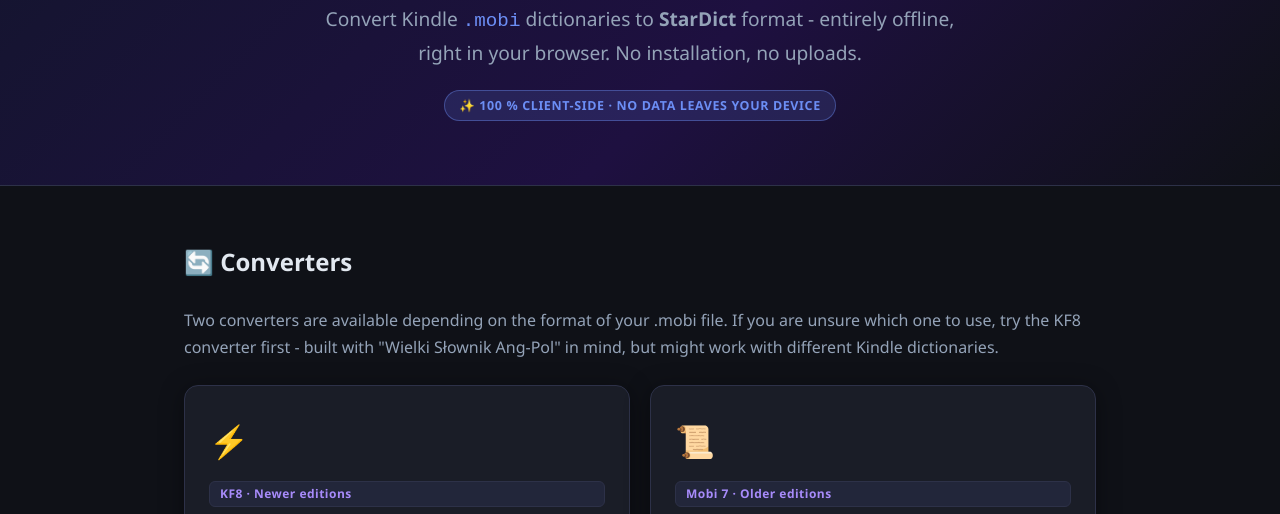
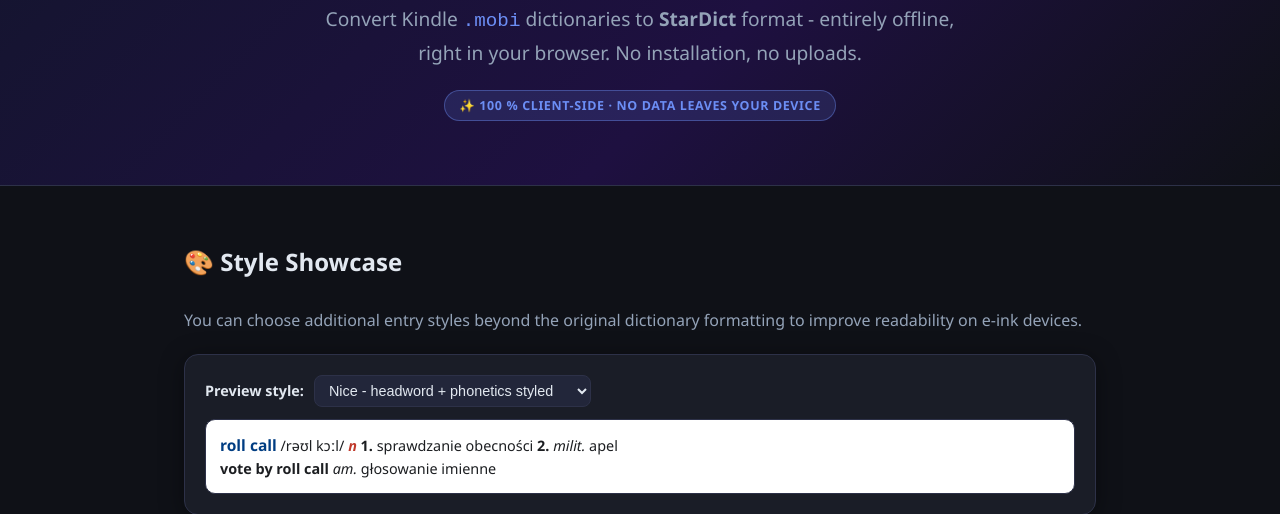
Before and after one commit to Random90/mobiDictToStarDictConverter, a plain HTML site: page index.html in a window 1280 px wide. Shown: the part 286-800 px from the top of the page. Drawn offline with Linux system fonts and the light colour scheme.

Commit message:
improved main page

```diff
--- a/index.html
+++ b/index.html
@@ -109,7 +109,7 @@
       gap: 10px;
     }
 
-    p { color: var(--muted); margin-bottom: 12px; }
+    p:not(.thm-preview) { color: var(--muted); margin-bottom: 12px; }
     p:last-child { margin-bottom: 0; }
 
     /* ── CARDS ── */
@@ -199,6 +199,46 @@
       grid-template-columns: repeat(auto-fit, minmax(220px, 1fr));
       gap: 16px;
     }
+
+    /* ── THEME SHOWCASE ── */
+    .theme-showcase {
+      background: var(--surface);
+      border: 1px solid var(--border);
+      border-radius: var(--radius);
+      padding: 20px;
+      box-shadow: var(--shadow);
+      margin-top: 20px;
+    }
+    .theme-controls {
+      display: flex;
+      align-items: center;
+      gap: 10px;
+      flex-wrap: wrap;
+      margin-bottom: 12px;
+    }
+    .theme-controls label {
+      font-size: 0.9rem;
+      font-weight: 600;
+      color: var(--text);
+    }
+    .theme-controls select {
+      padding: 6px 10px;
+      border-radius: 8px;
+      border: 1px solid var(--border);
+      background: var(--surface2);
+      color: var(--text);
+      font-size: 0.9rem;
+    }
+    .theme-preview {
+      border: 1px solid var(--border);
+      border-radius: 10px;
+      padding: 14px;
+      background: #fff;
+      color: #1c1e21;
+      min-height: 72px;
+      font-size: 0.9rem;
+      line-height: 1.5;
+    }
     .tool-card {
       background: var(--surface);
       border: 1px solid var(--border);
@@ -271,6 +311,23 @@
 </header>
 
 <main class="container">
+
+  <!-- THEME SHOWCASE -->
+  <section>
+    <h2 data-i18n="theme.heading"></h2>
+    <p data-i18n="theme.desc"></p>
+    <div class="theme-showcase">
+      <div class="theme-controls">
+        <label for="themeStyleSelect" data-i18n="theme.label"></label>
+        <select id="themeStyleSelect">
+          <option value="clean" data-i18n="theme.clean"></option>
+          <option value="nice" data-i18n="theme.nice"></option>
+          <option value="rich" data-i18n="theme.rich"></option>
+        </select>
+      </div>
+      <div class="theme-preview" id="themePreview"></div>
+    </div>
+  </section>
 
   <!-- CONVERTERS -->
   <section>
@@ -400,6 +457,68 @@
 </footer>
 
 <script>
+const THEME_PREVIEW_HTML = `<p class="thm-preview" width="-20"> <span><b>roll call</b></span> /rəʊl kɔːl/ <i>n</i> <b>1.</b> sprawdzanie obecności <b>2.</b> <i>milit.</i> apel <br/> <span><b>vote by roll call</b></span> <i>am.</i> głosowanie imienne </p>`;
+
+const THEME_STYLES = {
+  none(word, html) {
+    return html;
+  },
+  clean(word, html) {
+    return html.replace(/ width="[^"]*"/gi, '').replace(/ style="[^"]*"/gi, '');
+  },
+  nice(word, html) {
+    let body = html
+      .replace(/(<i>(?:n|v|adj|adv|prep|conj|pron|interj|abbr|acr)\.?<\/i>)/g,
+               '<span style="color:#c0392b;font-weight:bold">$1</span>')
+      .replace(/\b(<b>(\d+)\.<\/b>)/g,
+               '<span style="color:#2980b9;font-weight:bold">$1</span>');
+    body = body.replace(
+      /(<span\s*>\s*<b>)([\s\S]*?)(<\/b>\s*<\/span>)/,
+      `<span><b style="font-size:1.08em;color:#003d82">$2</b></span>`
+    );
+    return body;
+  },
+  rich(word, html) {
+    const ipaM = html.match(/(?<!<)\/([^/<]{2,60})\//);
+    const ipa = ipaM
+      ? ` <span style="background:#eef5ff;color:#0366d6;padding:1px 5px;border-radius:3px;font-size:.83em">/${ipaM[1]}/</span>`
+      : '';
+    let body = ipaM ? html.replace(ipaM[0], '') : html;
+    body = body
+      .replace(/(<i>(?:n|v|adj|adv|prep|conj|pron|interj|abbr|acr)\.?<\/i>)/g,
+               '<b style="color:#e74c3c">$1</b>')
+      .replace(/<b>(\d+)\.<\/b>/g, '<b style="color:#1565c0">$1.</b>')
+      .replace(/(<i>(?:[a-z]{2,5})\.<\/i>)/g,
+               '<span style="color:#7c3aed;font-size:.83em">$1</span>');
+
+    let seenHead = false;
+    body = body.replace(/<span\s*>\s*<b[^>]*>([\s\S]*?)<\/b>\s*<\/span>/gi, (m, inner) => {
+      if (!seenHead) {
+        seenHead = true;
+        return `<span style="display:block;border-left:3px solid #2980b9;padding-left:7px;margin-bottom:4px"><b style="font-size:1.15em;color:#1a237e">${inner}</b>${ipa}</span>`;
+      }
+      return `<span><b style="color:#5c4b00">${inner}</b></span>`;
+    });
+    return body;
+  }
+};
+
+function updateThemePreview() {
+  const select = document.getElementById('themeStyleSelect');
+  const pane = document.getElementById('themePreview');
+  if (!select || !pane) return;
+  const fn = THEME_STYLES[select.value] || THEME_STYLES.nice;
+  pane.innerHTML = fn('roll call', THEME_PREVIEW_HTML);
+}
+
+function initThemeShowcase() {
+  const select = document.getElementById('themeStyleSelect');
+  if (!select) return;
+  select.value = 'nice';
+  select.addEventListener('change', updateThemePreview);
+  updateThemePreview();
+}
+
 const I18N = {
   en: {
     'hero.title':    'Mobi Dictionary → StarDict Converter',
@@ -415,6 +534,12 @@
     'palm.title':    'PalmDoc Converter',
     'palm.desc':     'For older Mobi 7 dictionaries that use PalmDoc compression. Works with the 2014 edition and some earlier updates.',
     'palm.btn':      'Open Converter →',
+    'theme.heading': '🎨 Style Showcase',
+    'theme.desc':    'You can choose additional entry styles beyond the original dictionary formatting to improve readability on e-ink devices.',
+    'theme.label':   'Preview style:',
+    'theme.clean':   'Original - original HTML',
+    'theme.nice':    'Nice - headword + phonetics styled',
+    'theme.rich':    'Rich Color - full color-coded sections',
     'how.heading':   '🚀 How to use',
     's1.title':      'Pick the right converter',
     's1.desc':       'Choose KF8 for newer editions or PalmDoc for older ones. When in doubt, start with KF8.',
@@ -459,6 +584,12 @@
     'palm.title':    'Konwerter PalmDoc',
     'palm.desc':     'Dla starszych słowników Mobi 7 z kompresją PalmDoc. Działa z wydaniem 2014 i wcześniejszymi aktualizacjami.',
     'palm.btn':      'Otwórz konwerter →',
+    'theme.heading': '🎨 Podgląd stylów',
+    'theme.desc':    'Możesz wybrać dodatkowe style wpisów poza oryginalnym formatowaniem słownika, aby poprawić czytelność na urządzeniach e-ink.',
+    'theme.label':   'Styl podglądu:',
+    'theme.clean':   'Oryginalny - oryginalny HTML',
+    'theme.nice':    'Ładny - nagłówek + fonetyka ze stylem',
+    'theme.rich':    'Kolorowy - pełne kolorowanie sekcji',
     'how.heading':   '🚀 Jak używać',
     's1.title':      'Wybierz odpowiedni konwerter',
     's1.desc':       'Wybierz KF8 dla nowszych wydań lub PalmDoc dla starszych. W razie wątpliwości zacznij od KF8.',
@@ -520,6 +651,7 @@
 }
 
 // Run immediately (script is at end of body — DOM is ready, no flash)
+initThemeShowcase();
 applyI18n();
 </script>
 </body>
```
